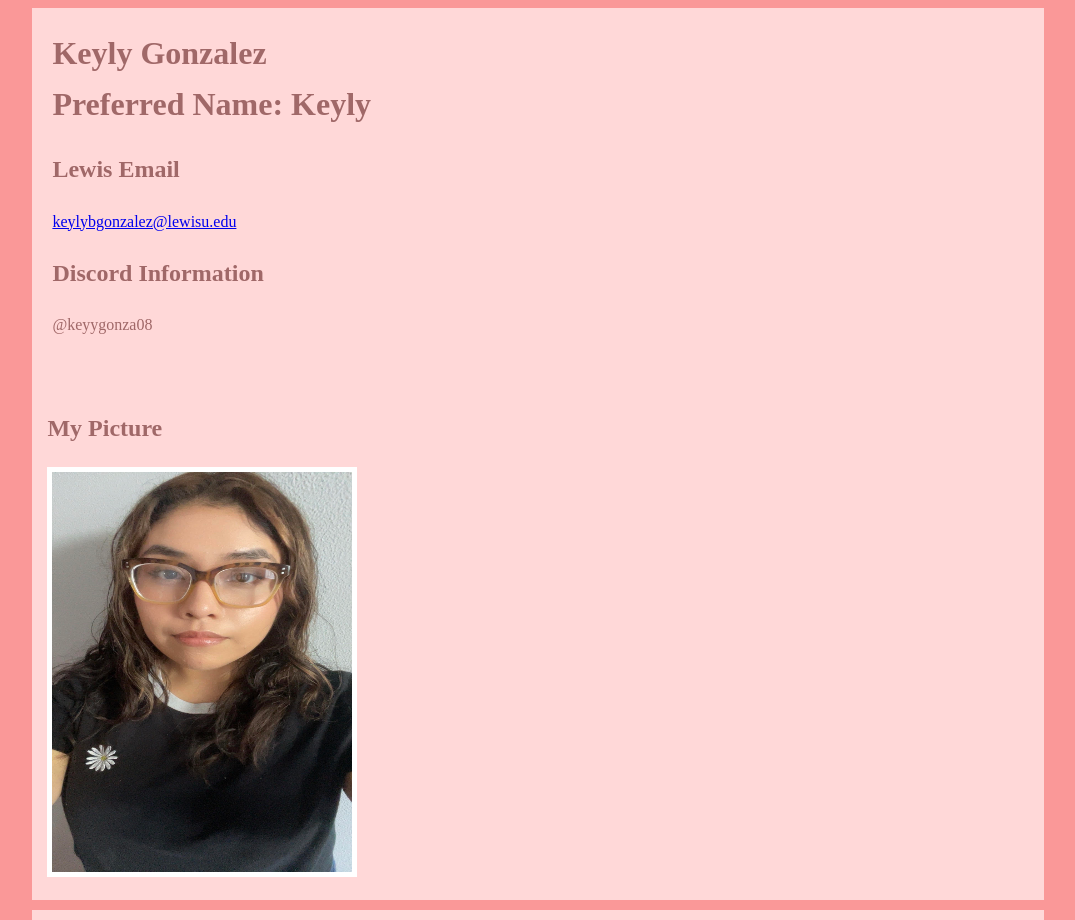
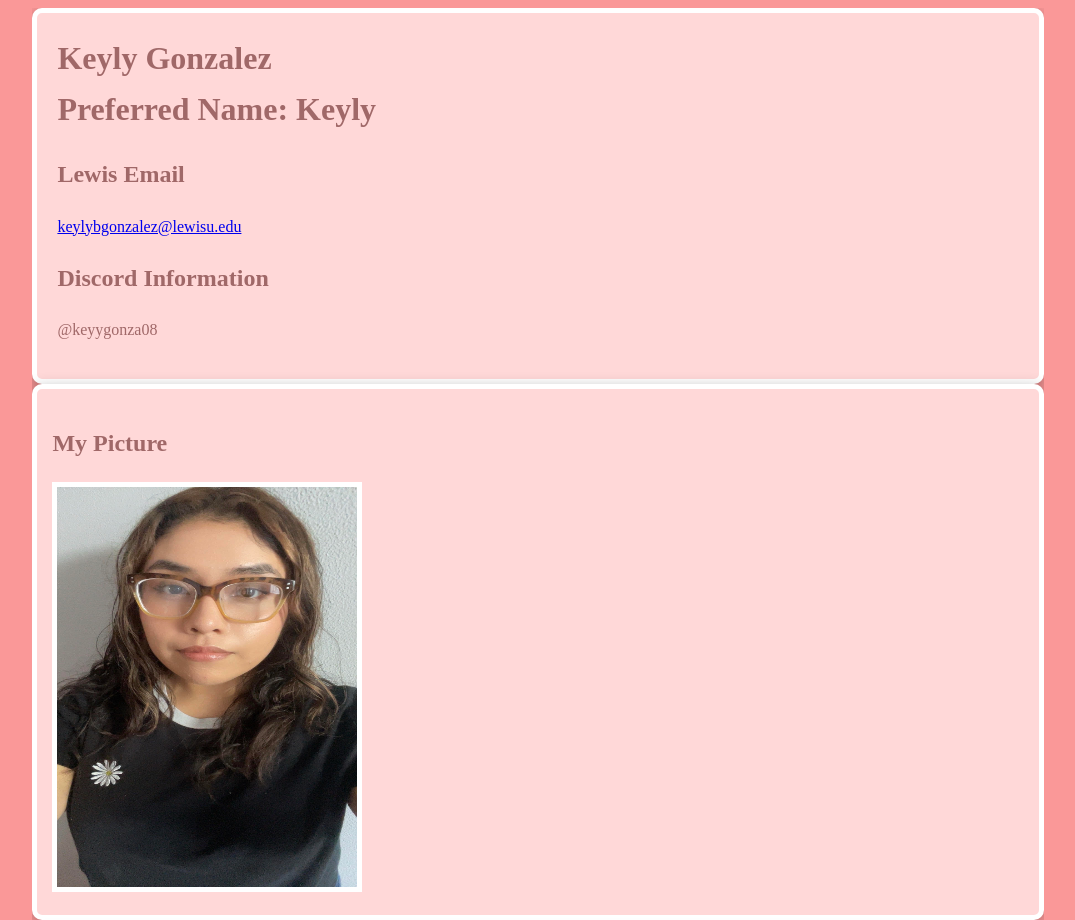
Before and after one commit to KeyyGonza/g-t-k-e-o-e, a plain HTML site: page index.html in a window 1280 px wide. Shown: the top 920 px of the page, without its empty margins (102-1177 px from the left). Drawn offline with Linux system fonts and the light colour scheme.

Commit message:
Update me.css

```diff
--- a/me.css
+++ b/me.css
@@ -22,7 +22,7 @@
             padding: 15px;
             margin-bottom: 10px;
         }
-        .hobbies, .time, .Updated, .course, .fun-fact, .job, .pic, .introduction, .main-info, {
+        .hobbies, .time, .Updated, .course, .fun-fact, .job, .pic, .introduction, .main-info {
             border: 5px solid #ffffff;
             border-radius: 10px;
             box-shadow: 0 4px 15px rgba(0, 0, 0, 0.3);
```
